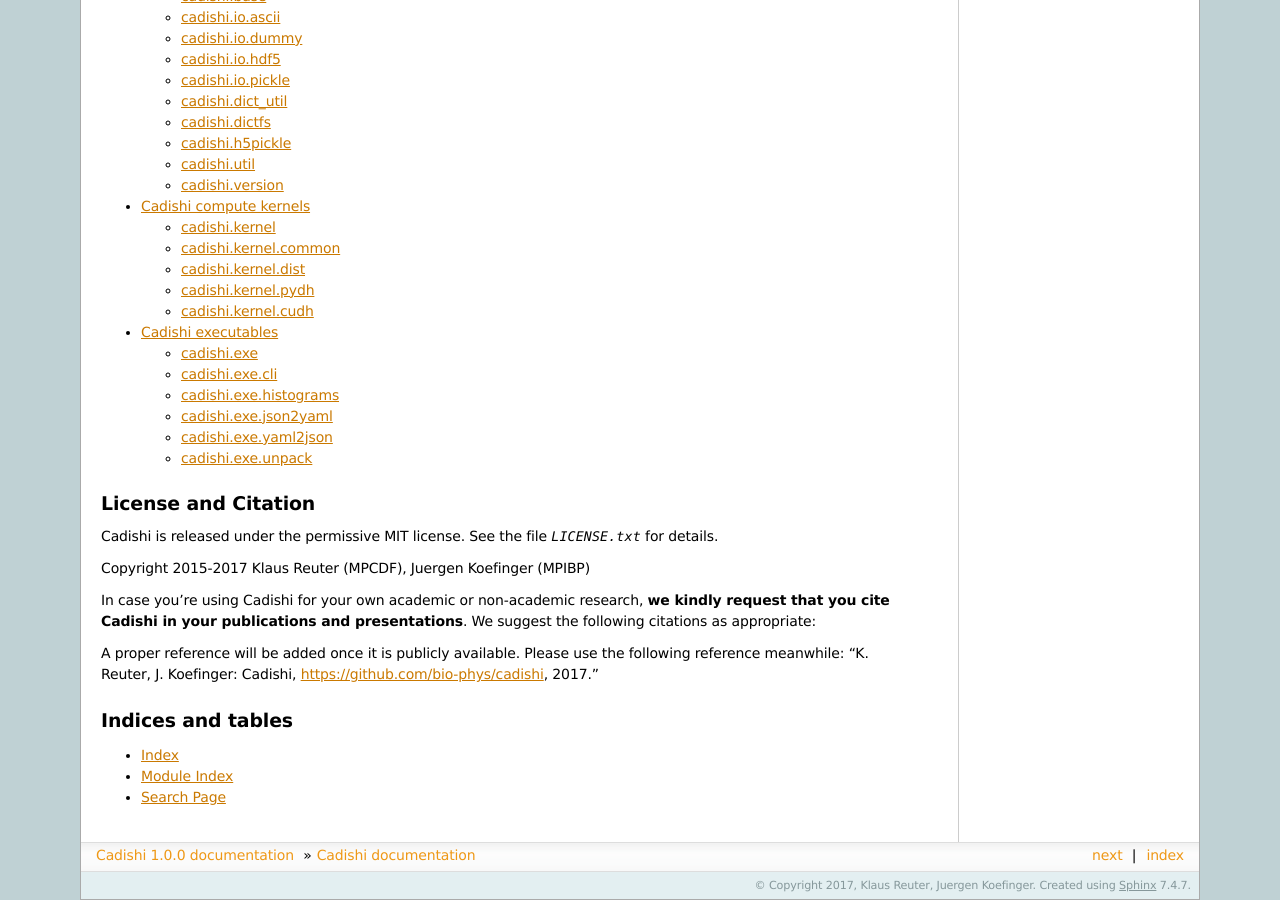
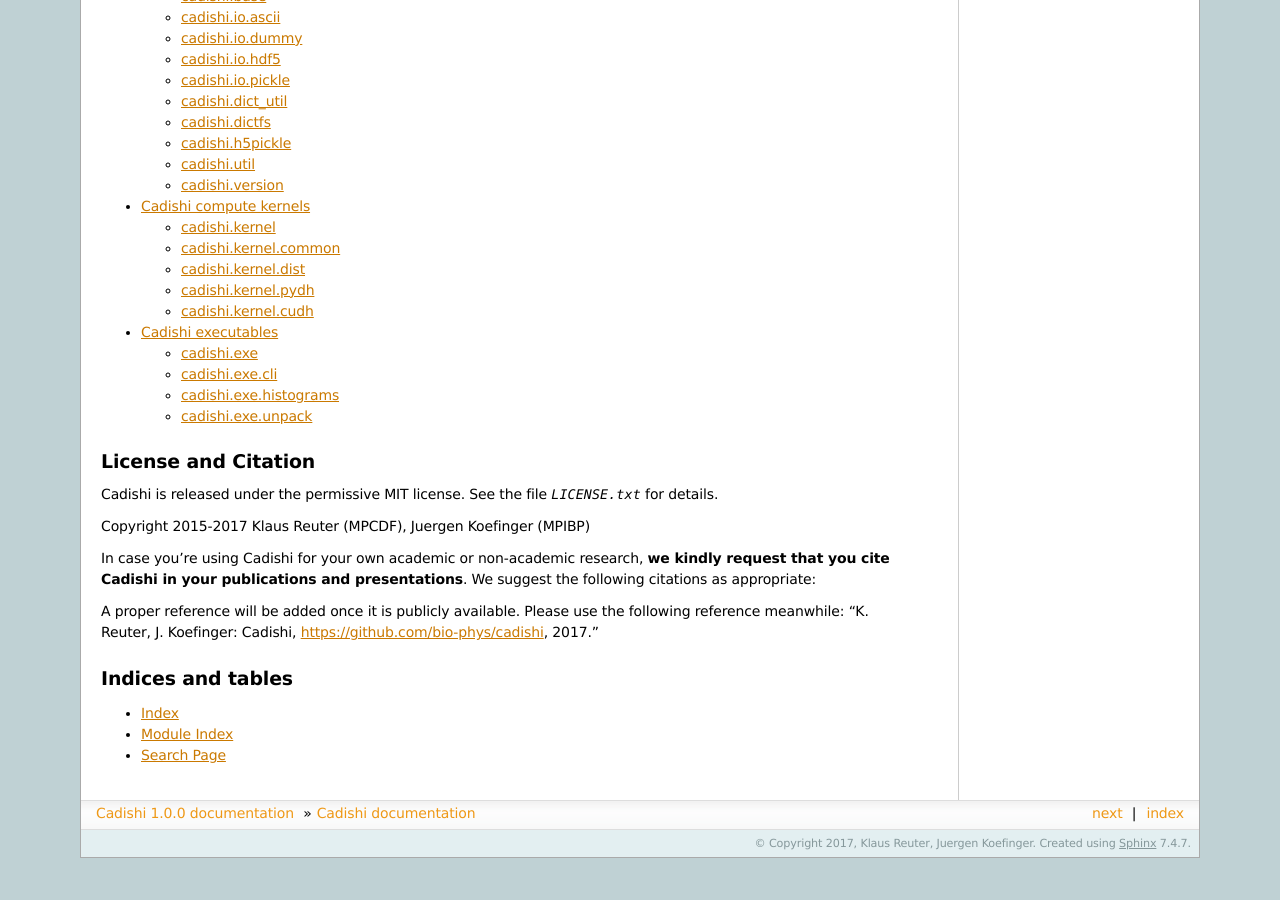
Before and after one commit to bio-phys/cadishi, a Sphinx documentation site: the page built from doc/index.rst, in a window 1280 px wide and 900 px high, scrolled down 3331 px. Built offline with Sphinx 7.4.7, drawn with Linux system fonts in a browser that asks for light colours; after the commit the page ends 4189 px from its top, so only the background shows below that.

Commit message:
remove relocated code from automated doc generation

```diff
--- a/doc/executables.rst
+++ b/doc/executables.rst
@@ -30,20 +30,6 @@
    :members:
    :undoc-members:
 
-cadishi.exe.json2yaml
----------------------
-
-.. automodule:: cadishi.exe.json2yaml
-   :members:
-   :undoc-members:
-
-cadishi.exe.yaml2json
----------------------
-
-.. automodule:: cadishi.exe.yaml2json
-   :members:
-   :undoc-members:
-
 cadishi.exe.unpack
 ---------------------
 
```
